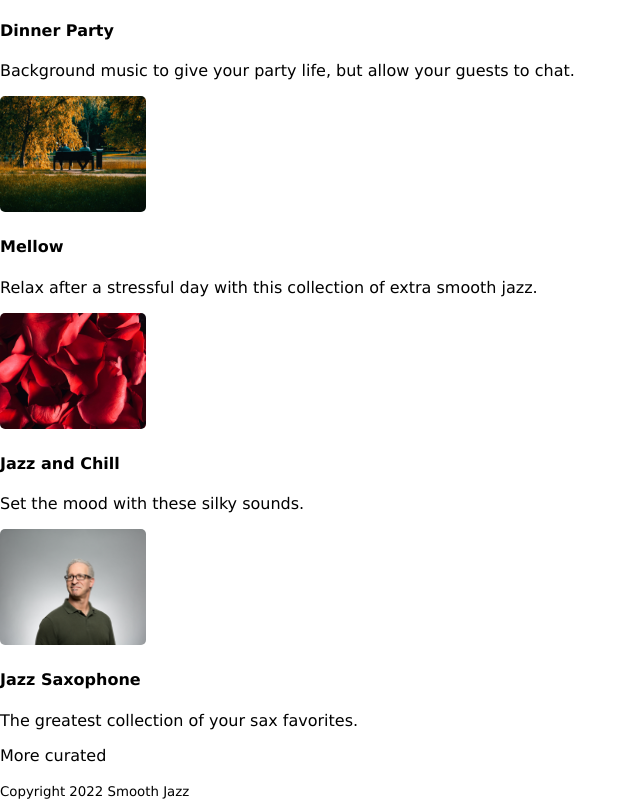
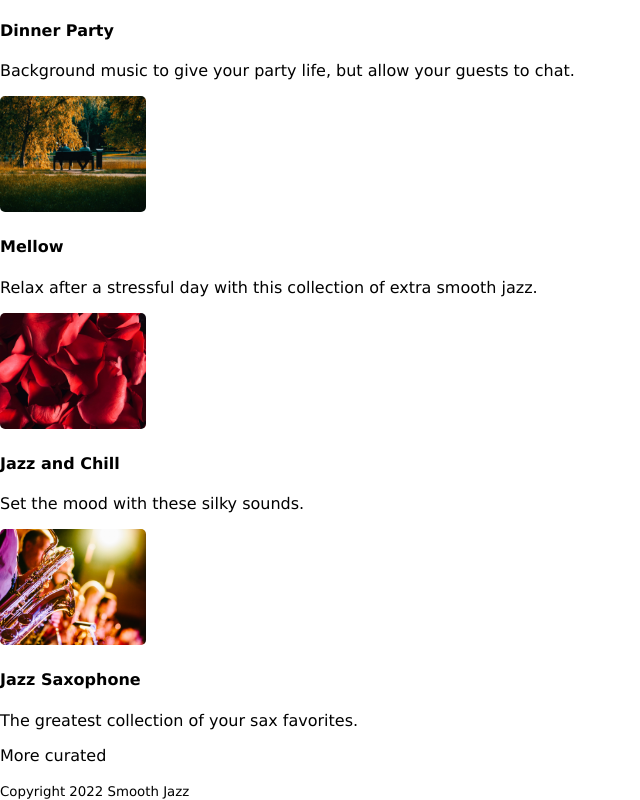
Before and after one commit to krjone26/streamingmedia, a plain HTML site: page index.html in a window 1280 px wide. Shown: the part 3792-4592 px from the top of the page, without its empty margins (0-640 px from the left). Drawn offline with Linux system fonts and the light colour scheme.

Commit message:
Update image

```diff
--- a/index.html
+++ b/index.html
@@ -96,7 +96,7 @@
             <h4>Jazz and Chill</h4>
             <p>Set the mood with these silky sounds.</p>
 
-            <img src="images/smooth-jazz-cover.png" alt="">
+            <img src="images/smooth-saxophone-cover.png" alt="">
             <h4>Jazz Saxophone</h4>
             <p>The greatest collection of your sax favorites.</p>
 
```
